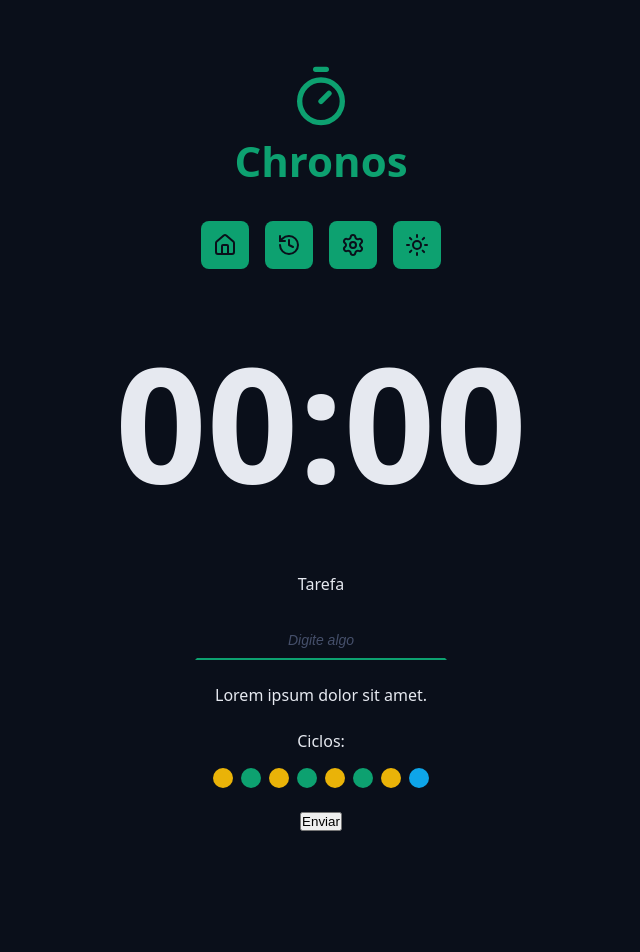
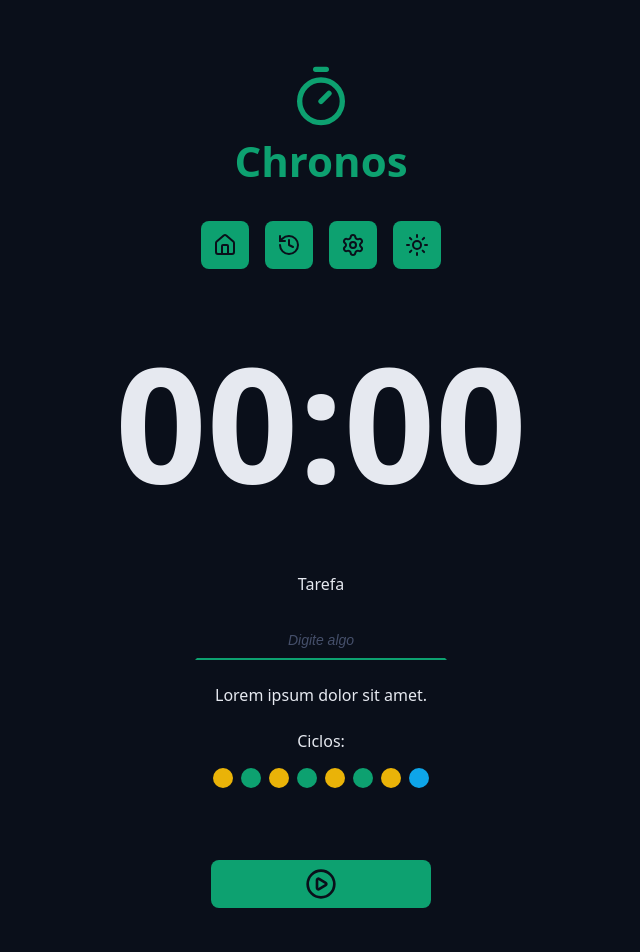
Before and after one commit to gabrielcavalcantedossantos1/chronos-pomodoro, a React (Vite) app: page / in a window 1280 px wide. Shown: the top 952 px of the page, without its empty margins (319-959 px from the left). Before the commit the page ends 863 px from the top, so only its background shows below. Built offline with nearby package versions, Linux system fonts and the light colour scheme.

Commit message:
component do botão da home

```diff
--- a/src/App.tsx
+++ b/src/App.tsx
@@ -10,9 +10,10 @@
 import CountDown from './components/CountDown/index'
 import DefaultInput from './components/DefaultInput/Index'
 import Cycles from './components/Cycles/Index'
+import DefaultButton from './components/DefaultButton/Index'
 
 //icons
-//import {TimerIcon } from 'lucide-react'
+import { PlayCircleIcon, StopCircleIcon } from 'lucide-react'
 
 const App = () => {
 
@@ -50,7 +51,8 @@
       </div>
 
       <div className="formRow">
-        <button>Enviar</button>
+        <DefaultButton icon={<PlayCircleIcon/>} color='green'/>
+        <DefaultButton icon={<StopCircleIcon/>} color='red'/>
       </div>
     </form>
   </Container>
--- /dev/null
+++ b/src/components/DefaultButton/Index.tsx
@@ -0,0 +1,25 @@
+//css
+import type React from 'react'
+import styles from './styles.module.css'
+
+//type
+type DefaultButtonProps = {
+  icon: React.ReactNode;
+  color?: 'green' | 'red'
+} & React.ComponentProps<'button'>
+
+const Index = ({
+   icon,
+   color = 'green',
+   ...props
+}: DefaultButtonProps) => {
+  return (
+    <>
+        <button className={`${styles.button} ${styles[color]}`} {...props}>
+          {icon}
+        </button>
+    </>
+  )
+}
+
+export default Index
--- /dev/null
+++ b/src/components/DefaultButton/styles.module.css
@@ -0,0 +1,33 @@
+.button {
+    border: none;
+    background-color: var(--primary);
+    color: var(--text-over-primary);
+    display: flex;
+    align-items: center;
+    justify-content: center;
+    min-width: 22rem;
+    padding: .8rem;
+    border-radius: 0.8rem;
+    margin: 4.8rem 0;
+    cursor: pointer;
+    transition: all 0.1s ease-in-out;
+}
+
+.button:hover{
+    filter: brightness(80%);
+}
+
+.button svg {
+    width: 3.2rem;
+    height: 3.2rem
+}
+
+.green {
+    background-color: var(--primary);
+    color: var(--text-over-primary);
+}
+
+.red {
+    background-color: var(--error);
+    color: var(--text-over-error);
+}
```
